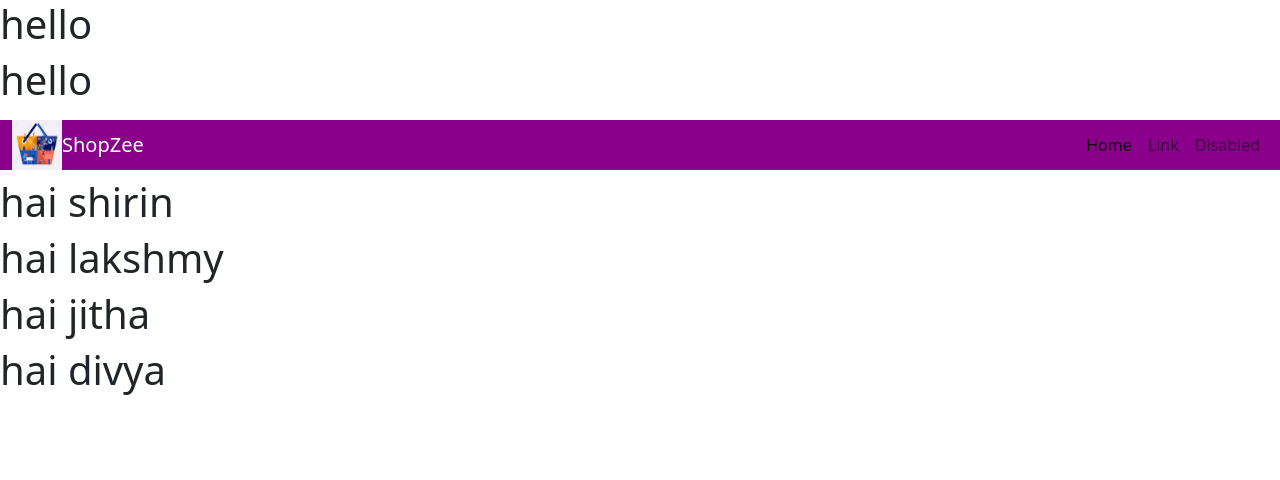
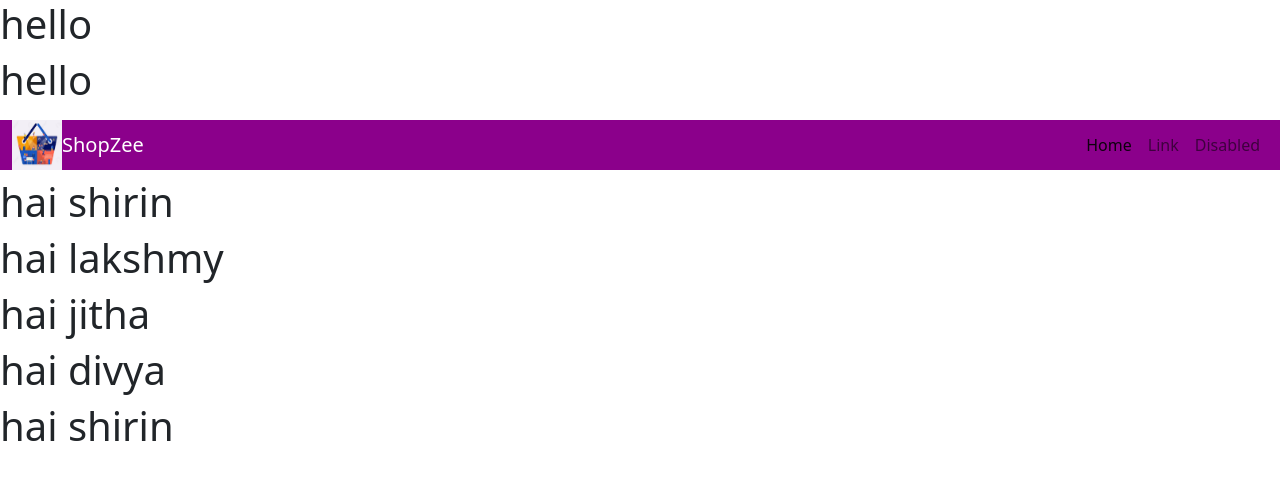
Before and after one commit to lakshmy1995/gitexcesise1, an Angular app in the folder shopzee/: page / in a window 1280 px wide. Shown: the top 480 px of the page. Built offline with nearby package versions, Linux system fonts and the light colour scheme.

Commit message:
fifth change occur

```diff
--- a/shopzee/src/app/app.component.html
+++ b/shopzee/src/app/app.component.html
@@ -1,2 +1,3 @@
 <app-navbar></app-navbar>
 <app-body></app-body>
+<app-student></app-student>
--- a/shopzee/src/app/app.module.ts
+++ b/shopzee/src/app/app.module.ts
@@ -5,12 +5,14 @@
 import { AppComponent } from './app.component';
 import { NavbarComponent } from './navbar/navbar.component';
 import { BodyComponent } from './body/body.component';
+import { StudentComponent } from './student/student.component';
 
 @NgModule({
   declarations: [
     AppComponent,
     NavbarComponent,
-    BodyComponent
+    BodyComponent,
+    StudentComponent
   ],
   imports: [
     BrowserModule,
--- /dev/null
+++ b/shopzee/src/app/student/student.component.html
@@ -0,0 +1 @@
+<h1>hai shirin</h1>
--- /dev/null
+++ b/shopzee/src/app/student/student.component.ts
@@ -0,0 +1,15 @@
+import { Component, OnInit } from '@angular/core';
+
+@Component({
+  selector: 'app-student',
+  templateUrl: './student.component.html',
+  styleUrls: ['./student.component.css']
+})
+export class StudentComponent implements OnInit {
+
+  constructor() { }
+
+  ngOnInit() {
+  }
+
+}
```
Also changed, not shown: shopzee/src/app/student/student.component.css (added), 2 other files (tests, documents, lock files or other folders).
